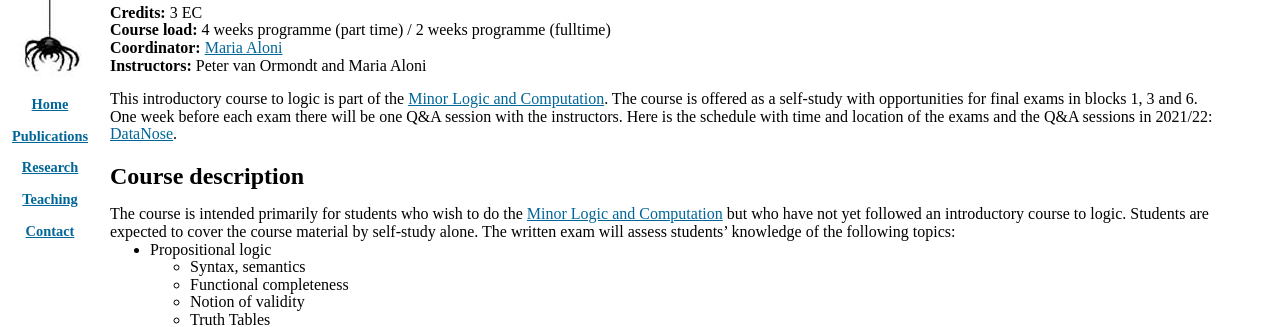
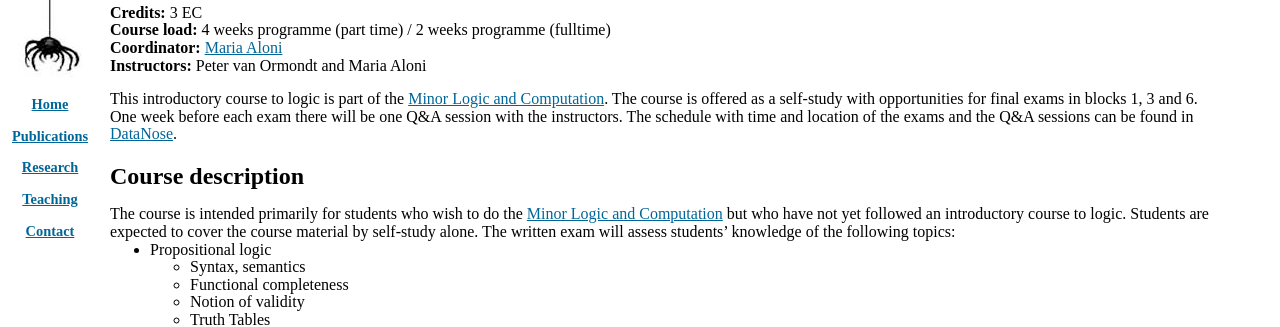
Before and after one commit to rednaw/site, a Jekyll site: the page built from content/introduction.md, in a window 1280 px wide and 1400 px high. Shown: the part 139-466 px from the top of the window. Built offline with Jekyll 4.4.1, drawn with Linux system fonts in a browser that asks for light colours; some web fonts are replaced; some of the changed text lies outside the part shown.

Commit message:
Update introduction.md

```diff
--- a/content/introduction.md
+++ b/content/introduction.md
@@ -14,7 +14,7 @@
 **Coordinator:** [Maria Aloni](https://www.marialoni.org/)<br>
 **Instructors:** Peter van Ormondt and Maria Aloni
 
-This introductory course to logic is part of the [Minor Logic and Computation](https://www.illc.uva.nl/MinorLoCo/). The course is offered as a self-study with opportunities for final exams in blocks 1, 3 and 6. One week before each exam there will be one Q&A session with the instructors. Here is the schedule with time and location of the exams and the Q&A sessions in 2021/22: [DataNose](https://datanose.nl/#course[100074]).
+This introductory course to logic is part of the [Minor Logic and Computation](https://www.illc.uva.nl/MinorLoCo/). The course is offered as a self-study with opportunities for final exams in blocks 1, 3 and 6. One week before each exam there will be one Q&A session with the instructors. The schedule with time and location of the exams and the Q&A sessions can be found in [DataNose](https://datanose.nl/#course[100074]).
 
 ## Course description
 The course is intended primarily for students who wish to do the [Minor Logic and Computation](https://www.illc.uva.nl/MinorLoCo/) but who have not yet followed an introductory course to logic. Students are expected to cover the course material by self-study alone. The written exam will assess students' knowledge of the following topics:
@@ -79,7 +79,7 @@
 - [Solutions](https://staff.fnwi.uva.nl/p.vanormondt/files/solutions-test-exam.pdf)
 
 ## Examination
-Grading will be based on a written exam. In 2021/22 there are three opportunities for a final exam on 7 October, 3 February and 30 June. The exams will take place in Science Park. Consult DataNose for time and exact locations:[DataNose](https://datanose.nl/#course[100074])
+Grading will be based on a written exam. In 2021/22 there are three opportunities for a final exam on 7 October, 3 February and 30 June. The exams will take place in Science Park. Consult DataNose for exact time and locations: [DataNose](https://datanose.nl/#course[100074])
 
 ## Registration
 Only registered students are admitted to the exams. To register please send an email to the Minor coordinator at minor-loco-illcATuva.nl at least one month before the exam.
```
